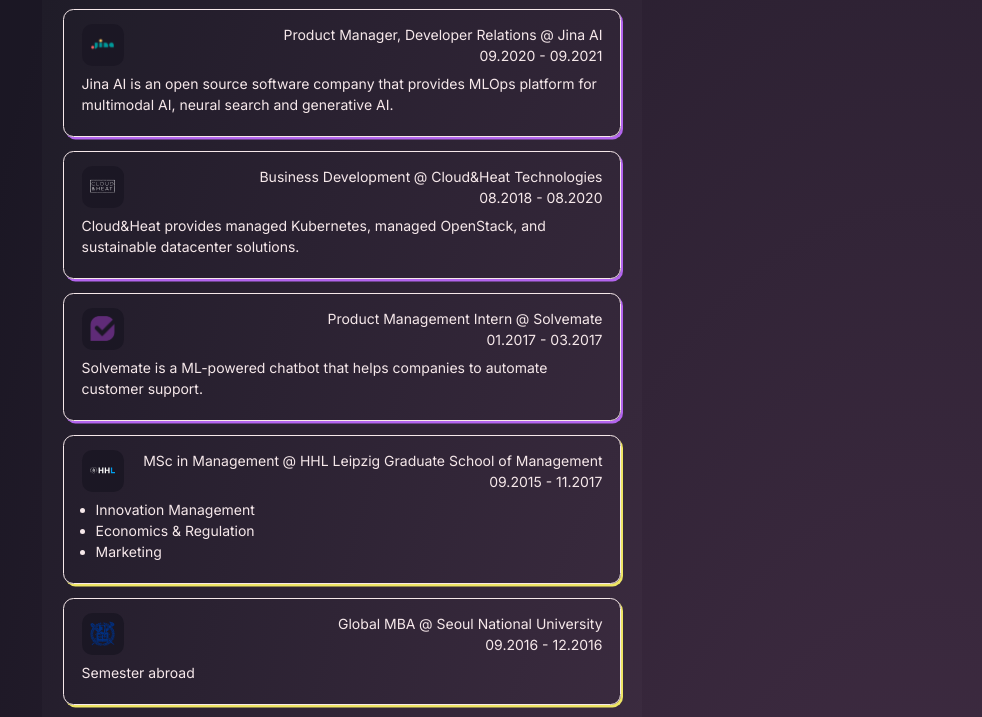
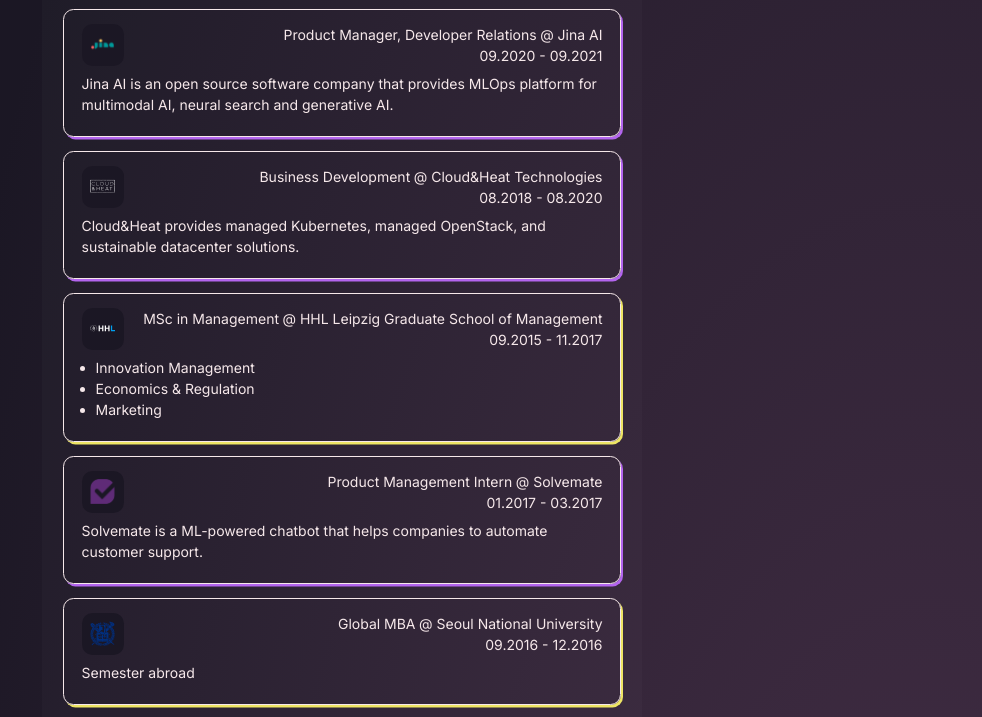
Before and after one commit to pswu11/pswu.dev, a Next.js app: page /about in a window 1280 px wide. Shown: the part 591-1308 px from the top of the page, without its empty margins (298-1280 px from the left). Built offline with nearby package versions, Linux system fonts and the light colour scheme.

Commit message:
adjust order

```diff
--- a/app/about/page.tsx
+++ b/app/about/page.tsx
@@ -71,6 +71,15 @@
     bullets: [],
   },
   {
+    type: "study",
+    icon: "/experience/hhl.svg",
+    role: "MSc in Management",
+    organization: "HHL Leipzig Graduate School of Management",
+    time: "09.2015 - 11.2017",
+    summary: "",
+    bullets: ["Innovation Management", "Economics & Regulation", "Marketing"],
+  },
+  {
     type: "work",
     icon: "/experience/solvemate.svg",
     role: "Product Management Intern",
@@ -79,15 +88,6 @@
     summary:
       "Solvemate is a ML-powered chatbot that helps companies to automate customer support.",
     bullets: [],
-  },
-  {
-    type: "study",
-    icon: "/experience/hhl.svg",
-    role: "MSc in Management",
-    organization: "HHL Leipzig Graduate School of Management",
-    time: "09.2015 - 11.2017",
-    summary: "",
-    bullets: ["Innovation Management", "Economics & Regulation", "Marketing"],
   },
   {
     type: "study",
```
